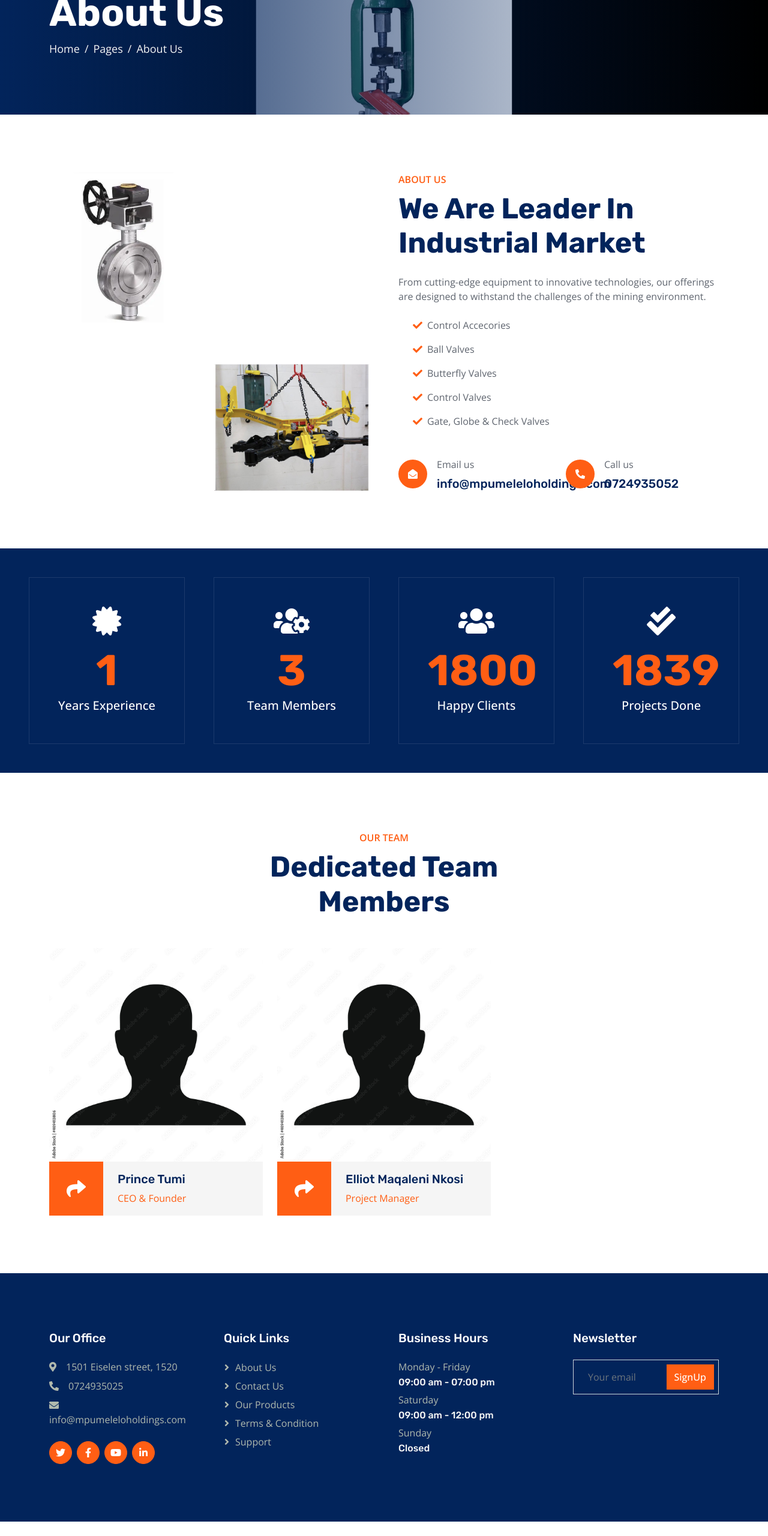
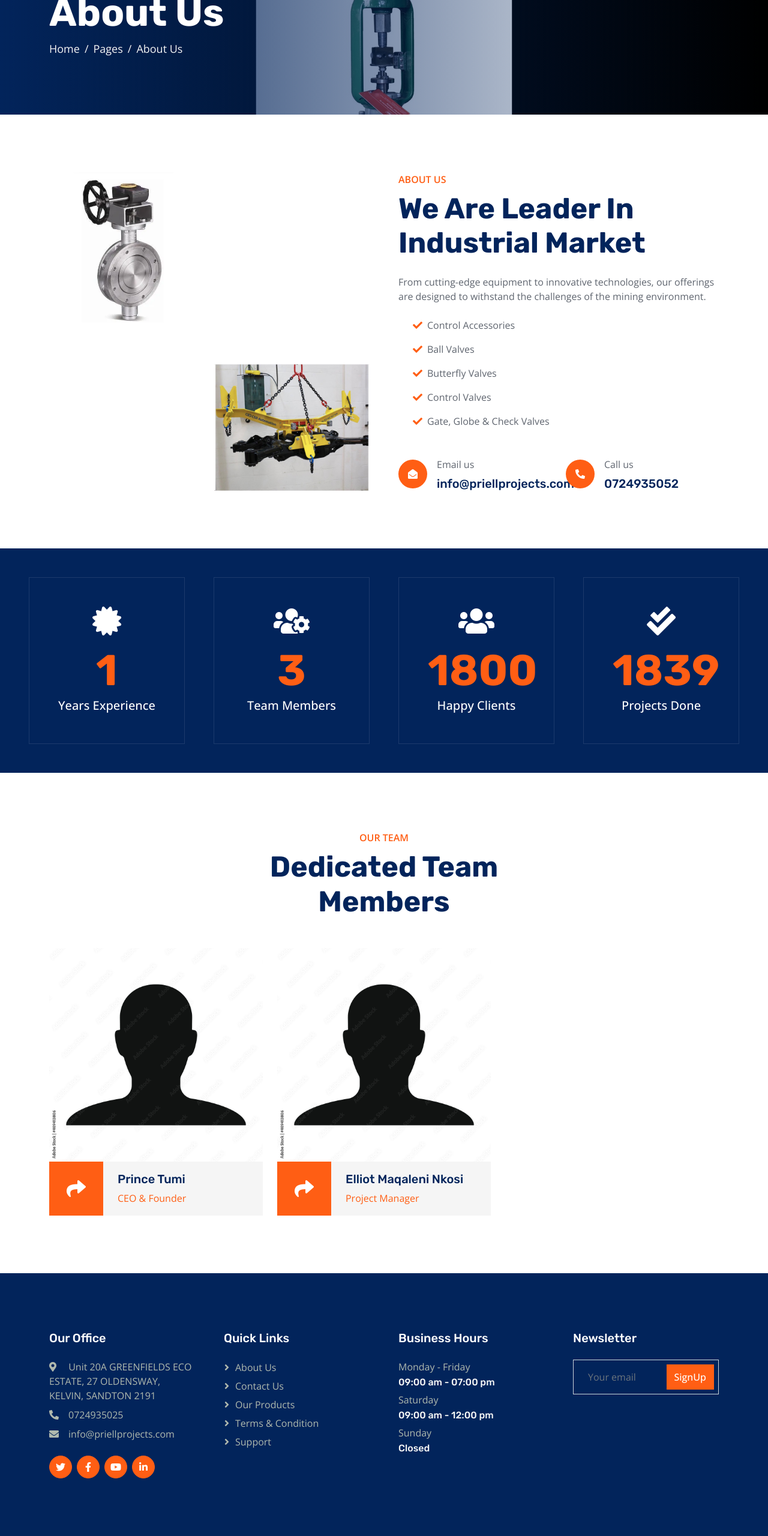
Before and after one commit to brianshongwe/priellprojects, a plain HTML site: page about.html in a window 1280 px wide. Shown: the part 234-2794 px from the top of the page at 60% size. Before the commit the page ends 2770 px from the top, so only its background shows below. Drawn offline with nearby package versions, Linux system fonts and the light colour scheme.

Commit message:
Updated Address and corrected accessories spelling

```diff
--- a/about.html
+++ b/about.html
@@ -124,7 +124,7 @@
                     <div class="d-flex align-items-center mb-4">
 
                         <div class="ms-4">
-                            <p><i class="fa fa-check text-primary me-2"></i>Control Accecories</p>
+                            <p><i class="fa fa-check text-primary me-2"></i>Control Accessories</p>
                             <p><i class="fa fa-check text-primary me-2"></i>Ball Valves</p>
                             <p><i class="fa fa-check text-primary me-2"></i>Butterfly Valves</p>
                             <p><i class="fa fa-check text-primary me-2"></i>Control Valves</p>
@@ -139,7 +139,7 @@
                                 </div>
                                 <div class="ms-3">
                                     <p class="mb-2">Email us</p>
-                                    <h5 class="mb-0">info@mpumeleloholdings.com</h5>
+                                    <h5 class="mb-0">info@priellprojects.com</h5>
                                 </div><br>
                             </div>
                         </div>
@@ -286,9 +286,10 @@
             <div class="row g-5">
                 <div class="col-lg-3 col-md-6">
                     <h5 class="text-white mb-4">Our Office</h5>
-                    <p class="mb-2"><i class="fa fa-map-marker-alt me-3"></i>1501 Eiselen street, 1520</p>
+                    <p class="mb-2"><i class="fa fa-map-marker-alt me-3"></i> Unit 20A GREENFIELDS ECO ESTATE, 27 OLDENSWAY,
+ KELVIN, SANDTON 2191</p>
                     <p class="mb-2"><i class="fa fa-phone-alt me-3"></i>0724935025</p>
-                    <p class="mb-2"><i class="fa fa-envelope me-3"></i>info@mpumeleloholdings.com</p>
+                    <p class="mb-2"><i class="fa fa-envelope me-3"></i>info@priellprojects.com</p>
                     <div class="d-flex pt-3">
                         <a class="btn btn-square btn-primary rounded-circle me-2" href=""><i
                                 class="fab fa-twitter"></i></a>
```
Also changed, not shown: index.html (+3 -2 lines), qoute.html (+4 -3 lines).
